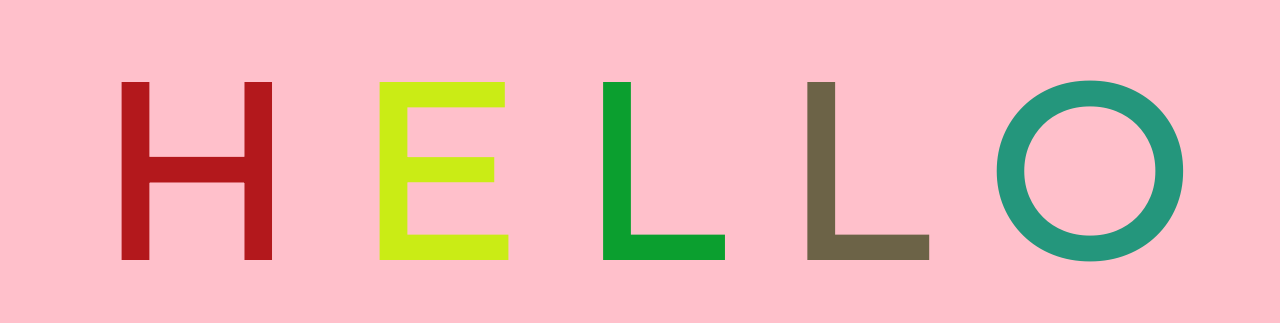
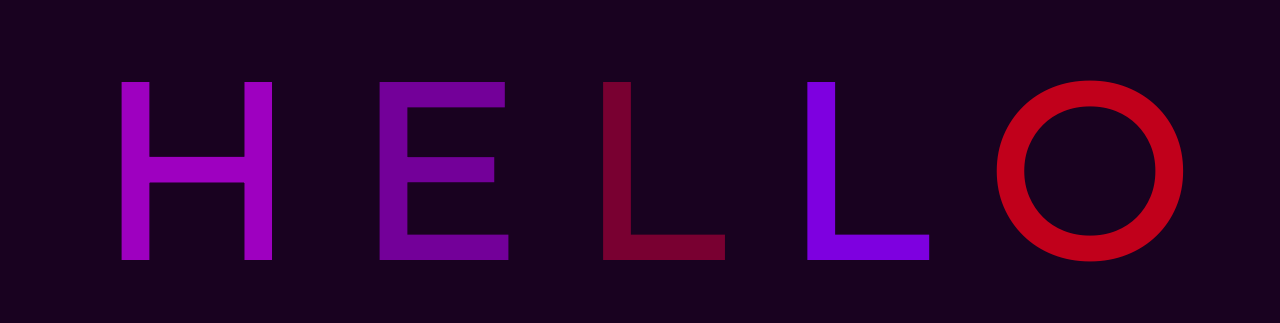
Before and after one commit to sgoulish/AnimatedTextGitDemo, a plain HTML site: page indexColor.html in a window 1280 px wide. Shown: the part 234-557 px from the top of the page. Drawn offline with Linux system fonts and the light colour scheme.

Commit message:
restrict colors to purples

```diff
--- a/appColor.css
+++ b/appColor.css
@@ -3,7 +3,7 @@ body {
     justify-content: center;
     align-items: center;
     height: 100vh;
-    background-color: pink;
+    background-color: #190220;
 
 }
 
--- a/appColor.js
+++ b/appColor.js
@@ -1,6 +1,6 @@
 function randomRGB(){
     const r = Math.floor(Math.random() * 256);
-    const g = Math.floor(Math.random() * 256);
+    const g = 0;
     const b = Math.floor(Math.random() * 256);
     return `rgb(${r},${g},${b})`;
 }
```
